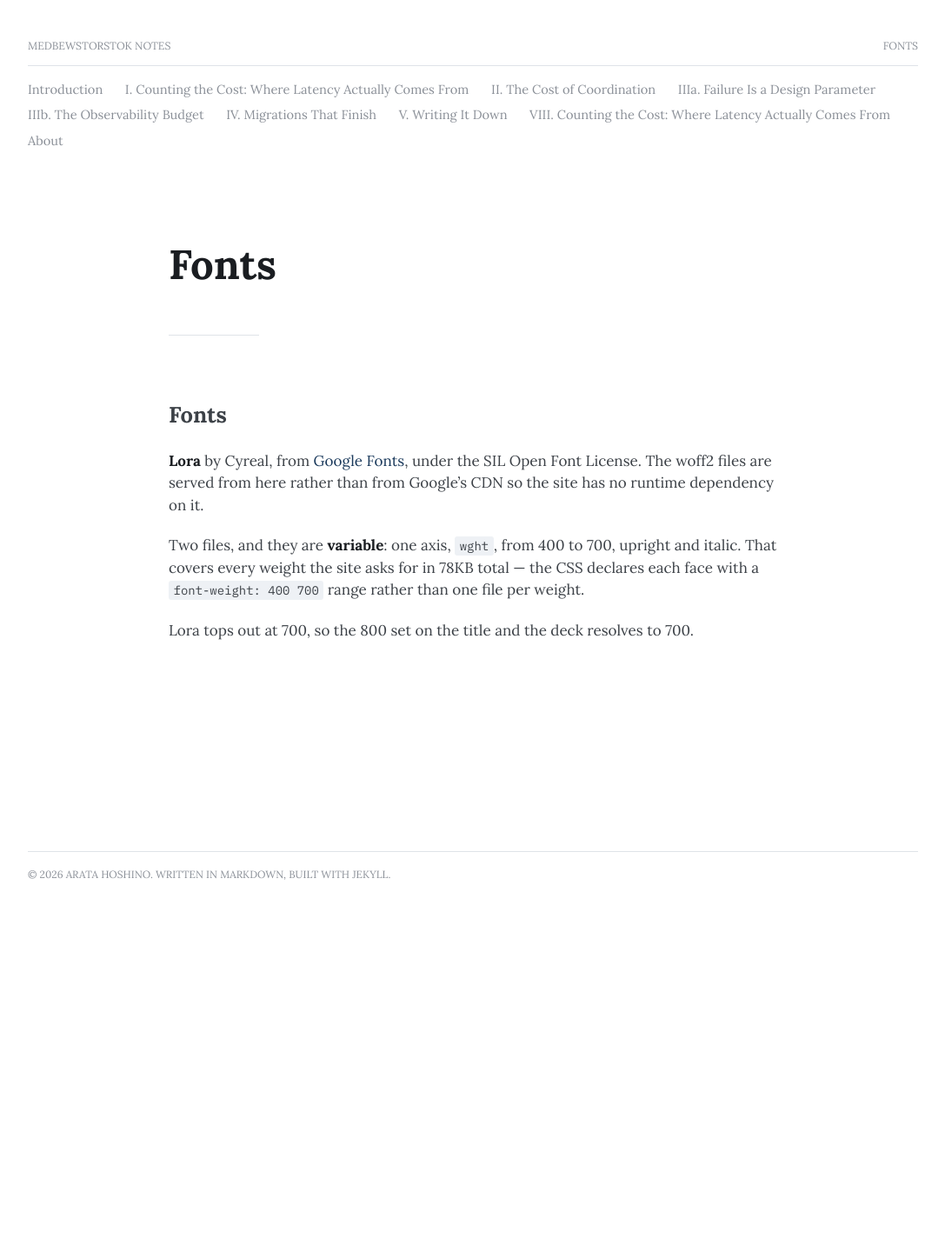
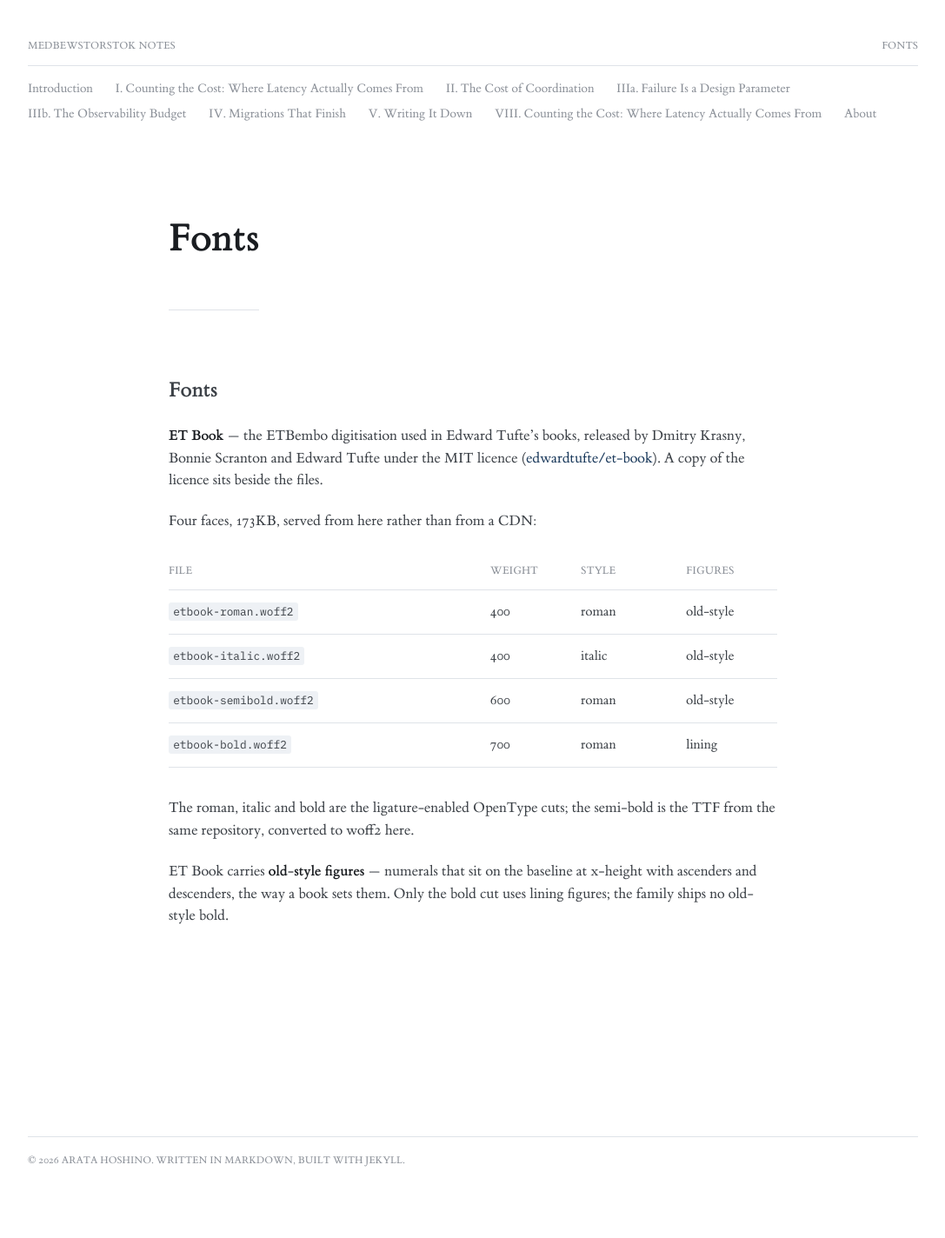
Before and after one commit to arata-hoshino/arata-hoshino.github.io, a Jekyll site: the page built from assets/fonts/README.md, in a window 1280 px wide. Shown: the whole page at 87% size, without its empty margins (96-1183 px from the left). Built offline with Jekyll 4.4.1, drawn with Linux system fonts in a browser that asks for light colours; our own code applies the rules of GitHub Pages for plain Markdown files; before the commit the page ends 1095 px from its top, so only the background shows below that.

Commit message:
Set the site in ET Book
The ETBembo digitisation from Edward Tufte's books, MIT licensed, taken
from edwardtufte/et-book and self-hosted like the faces before it. Four
cuts, 173KB: roman, italic, semi-bold and bold. The semi-bold ships only
as a TTF there, so it is converted to woff2 here; the other three are the
ligature-enabled OpenType cuts, which already ship as woff2.

Roman, italic and semi-bold carry old-style figures, which is why dates
and measurements now sit at x-height. Only the bold cut uses lining
figures — the family has no old-style bold.

Section heads take the semi-bold at 600, bold text the bold at 700, and
the 800 on the title and deck resolves to 700. Lora comes out. The column
holds at 700px, which ET Book fills with about 88 characters a line.

Co-Authored-By: Claude Opus 5 (1M context) <noreply@anthropic.com>

```diff
--- a/assets/css/style.css
+++ b/assets/css/style.css
@@ -4,8 +4,9 @@
    The type system is lifted from the Arata Hoshino portfolio deck and
    rebuilt for continuous reading:
 
-   · Lora, self-hosted and variable, carries everything, header included
-   · one weight axis, 400 to 700; the 800 on the title resolves to 700
+   · ET Book, self-hosted, carries everything, header included
+   · 400 roman, 400 italic, 600 semi-bold, 700 bold; the 800 on the
+     title resolves to 700
    · NO letterspacing anywhere, and no rendering overrides: every line
      is set at the metrics the face itself specifies
    · body metrics follow situational-awareness.ai, a step down: 17px / 1.5
@@ -19,23 +20,38 @@
 
 /* --------------------------------------------------------- the face
 
-   Lora (Cyreal, SIL Open Font License), served from assets/fonts/. Both
-   files are variable along one weight axis, 400 to 700, so two files
-   cover every weight and both styles.                                    */
+   ET Book — the ETBembo digitisation from Edward Tufte's books, MIT
+   licensed, served from assets/fonts/. See the README there.            */
 
 @font-face {
-  font-family: "Lora";
-  src: url("/assets/fonts/lora-variable.woff2") format("woff2");
-  font-weight: 400 700;
+  font-family: "ET Book";
+  src: url("/assets/fonts/etbook-roman.woff2") format("woff2");
+  font-weight: 400;
   font-style: normal;
   font-display: swap;
 }
 
 @font-face {
-  font-family: "Lora";
-  src: url("/assets/fonts/lora-italic-variable.woff2") format("woff2");
-  font-weight: 400 700;
+  font-family: "ET Book";
+  src: url("/assets/fonts/etbook-italic.woff2") format("woff2");
+  font-weight: 400;
   font-style: italic;
+  font-display: swap;
+}
+
+@font-face {
+  font-family: "ET Book";
+  src: url("/assets/fonts/etbook-semibold.woff2") format("woff2");
+  font-weight: 600;
+  font-style: normal;
+  font-display: swap;
+}
+
+@font-face {
+  font-family: "ET Book";
+  src: url("/assets/fonts/etbook-bold.woff2") format("woff2");
+  font-weight: 700;
+  font-style: normal;
   font-display: swap;
 }
 
@@ -49,8 +65,9 @@
   --tint: #eef1f5;     /* pale panels */
   --mark: #fdf3c8;
 
-  /* Lora, self-hosted and variable. See assets/fonts/. */
-  --face: "Lora", Georgia, "Times New Roman", Times, serif;
+  /* ET Book, self-hosted. See assets/fonts/. */
+  --face: "ET Book", Palatino, "Palatino Linotype", Georgia,
+          "Times New Roman", Times, serif;
   --mono: "IBM Plex Mono", "SFMono-Regular", Consolas, monospace;
 
   --body-size: 1.0625rem; /* 17px body copy; the rest scales off it in em */
--- a/assets/fonts/README.md
+++ b/assets/fonts/README.md
@@ -1,11 +1,22 @@
 # Fonts
 
-**Lora** by Cyreal, from [Google Fonts](https://fonts.google.com/specimen/Lora), under the SIL
-Open Font License. The woff2 files are served from here rather than from Google's CDN so the
-site has no runtime dependency on it.
+**ET Book** — the ETBembo digitisation used in Edward Tufte's books, released by Dmitry Krasny,
+Bonnie Scranton and Edward Tufte under the MIT licence
+([edwardtufte/et-book](https://github.com/edwardtufte/et-book)). A copy of the licence sits
+beside the files.
 
-Two files, and they are **variable**: one axis, `wght`, from 400 to 700, upright and italic.
-That covers every weight the site asks for in 78KB total — the CSS declares each face with a
-`font-weight: 400 700` range rather than one file per weight.
+Four faces, 173KB, served from here rather than from a CDN:
 
-Lora tops out at 700, so the 800 set on the title and the deck resolves to 700.
+| File | Weight | Style | Figures |
+| --- | --- | --- | --- |
+| `etbook-roman.woff2` | 400 | roman | old-style |
+| `etbook-italic.woff2` | 400 | italic | old-style |
+| `etbook-semibold.woff2` | 600 | roman | old-style |
+| `etbook-bold.woff2` | 700 | roman | lining |
+
+The roman, italic and bold are the ligature-enabled OpenType cuts; the semi-bold is the TTF
+from the same repository, converted to woff2 here.
+
+ET Book carries **old-style figures** — numerals that sit on the baseline at x-height with
+ascenders and descenders, the way a book sets them. Only the bold cut uses lining figures;
+the family ships no old-style bold.
```
Also changed, not shown: assets/fonts/ET-BOOK-LICENSE.txt (added, +7 -0 lines), README.md, assets/fonts/etbook-bold.woff2 (added), assets/fonts/etbook-italic.woff2 (added), assets/fonts/etbook-roman.woff2 (added), assets/fonts/etbook-semibold.woff2 (added), assets/fonts/lora-italic-variable.woff2 (deleted), assets/fonts/lora-variable.woff2 (deleted).
